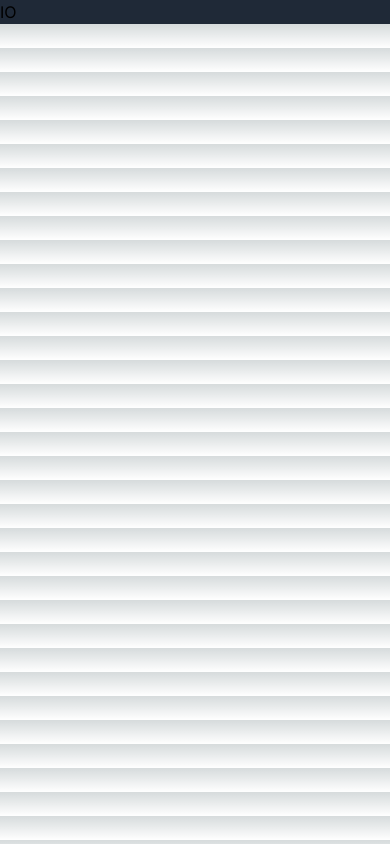
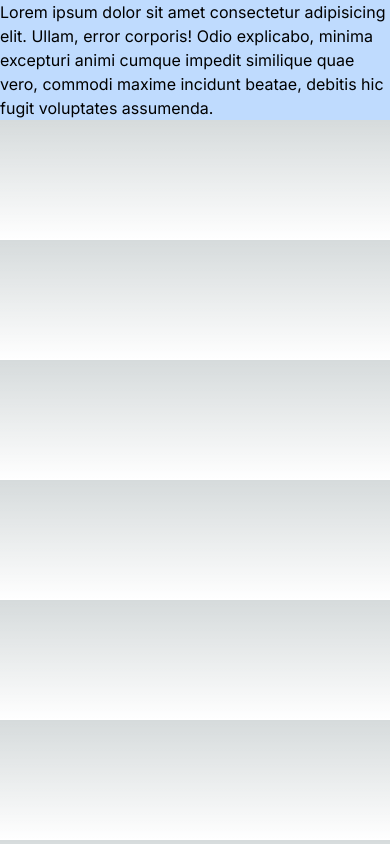
Before and after one commit to EvanilsonP/tailwindcss, a Next.js app: page / in a window 390 px wide. Built offline with nearby package versions, Linux system fonts and the light colour scheme.

Commit message:
Responsividade

```diff
--- a/src/app/page.tsx
+++ b/src/app/page.tsx
@@ -133,7 +133,7 @@
 export default function Page() {
     return (
         <div className="container bg-gray-800 mx-auto">
-            IO
+            <p className="bg-blue-200 md:bg-blue-700">Lorem ipsum dolor sit amet consectetur adipisicing elit. Ullam, error corporis! Odio explicabo, minima excepturi animi cumque impedit similique quae vero, commodi maxime incidunt beatae, debitis hic fugit voluptates assumenda.</p>
         </div>
     )
 }
```
